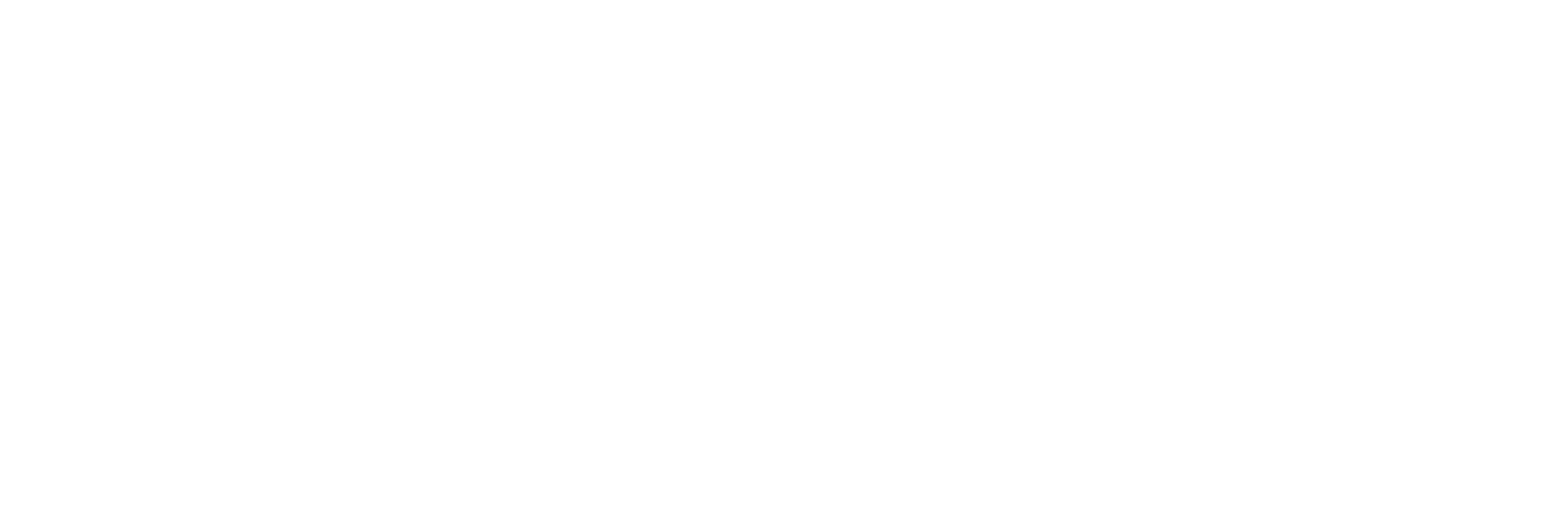
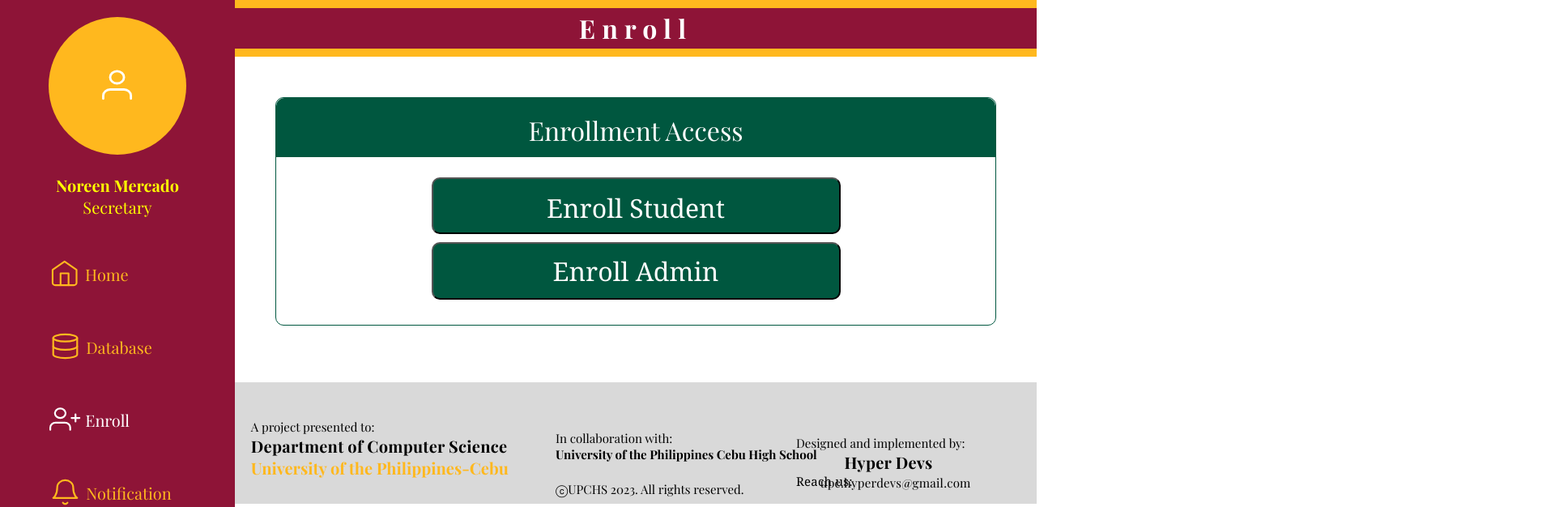
Before and after one commit to Hyper-Devs/Hyper-Devs, a React (Create React App) app in the folder client/: page /enroll in a window 1280 px wide. Before the commit this address had no page. Shown: the top 626 px of the page at 81% size, 1920 px wide, since content can reach past the window. Built offline with nearby package versions, Linux system fonts and the light colour scheme; the HTML template or start-up script is replaced by a standard one; a web font is replaced by a local one.

Commit message:
working side bar navigation to enroll

```diff
--- a/client/src/App.jsx
+++ b/client/src/App.jsx
@@ -29,7 +29,7 @@
           <Route exact path="/notification" element={<Notification />}
           />
           <Route
-            path="/enrollment"
+            path="/enroll"
             element={<Enrollment/>}
           />
         </Routes>
--- a/client/src/Components/Enrollment/EnrollBox.css
+++ b/client/src/Components/Enrollment/EnrollBox.css
@@ -1,6 +1,6 @@
 .enroll-section-container{
 
-
+    position: relative;
     display: flex;
     align-items: center;
     flex-direction: row-reverse;
@@ -13,16 +13,19 @@
 
 
 .enroll-section-container .E-container1{
+    /* display: flex; */
+    position: static;
     width: 100%;
     height: 282px;
 
     box-sizing: border-box;
     border: 1px solid #00573F;
     border-radius: 10px;
-
+    justify-content: center;
 }
-.E-container1 .E-container2{
+.enroll-section-container .E-container2{
     /* position: relative; */
+    /* display: flex; */
     width: 100%;
     height: 72.93px;
 
@@ -40,23 +43,48 @@
     color: #FFFFFF;
 
 }
-.enroll-buttons{
-    position: absolute;
+.E-container1.enroll-buttons{
+    display: block;
+
     width: 505px;
     height: 159.87px;
-    left: 727.24px;
-    top: 603.38px;
+    margin: 0 auto;
+
+
+
+
 }
 
-
-.E-container1 .enroll-student-button{
+.enroll-buttons .enroll-student-button{
     /* position: relative; */
-    display: flex;
+    display: block;
     width: 505px;
     height: 70.5px;
+    padding-top: 5px;
+    margin: 0 auto;
 
-    /* margin-top: 1%; */
+    background: #00573F;
+    border-radius: 10px;
 
+    font-family: 'Cambria';
+    font-style: normal;
+    font-weight: 400;
+    font-size: 32px;
+    line-height: 43px;
+    justify-content:center;
+
+    margin-top: 25px;
+
+    color: #FFFFFF;
+
+    cursor: pointer;
+}
+ .enroll-buttons .enroll-admin-button{
+    /* position: relative; */
+    display: block;
+    width: 505px;
+    height: 70.5px;
+    margin: 0 auto;
 
 
     background: #00573F;
@@ -67,26 +95,10 @@
     font-weight: 400;
     font-size: 32px;
     line-height: 43px;
-    text-align: center;
+    justify-content:center;
+    margin-top: 10px;
+
     color: #FFFFFF;
 
+    cursor: pointer;
 }
-.E-container1 .enroll-admin-button{
-    /* position: relative; */
-    display: flex;
-    width: 505px;
-    height: 70.5px;
-    /* margin-top: 1%; */
-
-
-    background: #00573F;
-    border-radius: 10px;
-
-    font-family: 'Cambria';
-    font-style: normal;
-    font-weight: 400;
-    font-size: 32px;
-    line-height: 43px;
-
-    color: #FFFFFF;
-}
```
